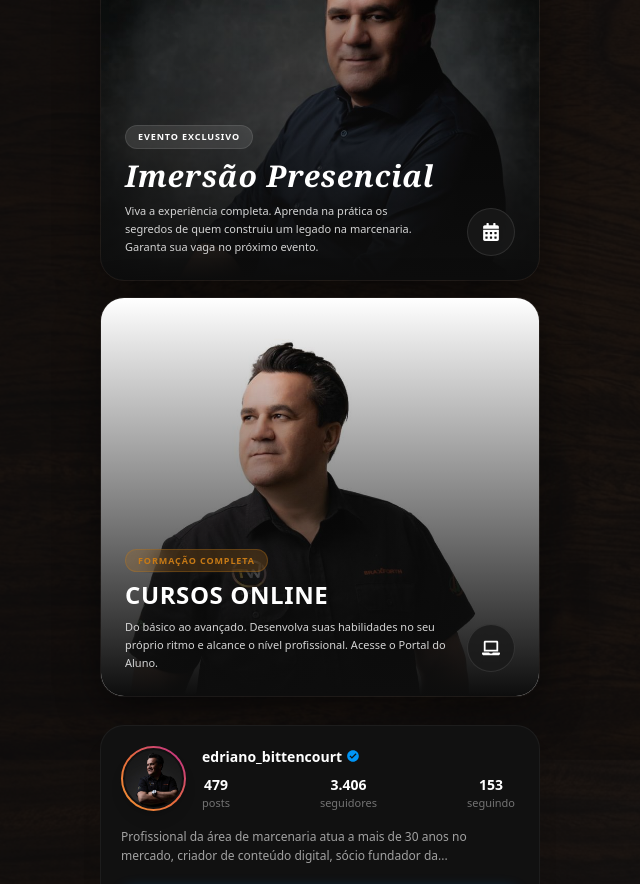
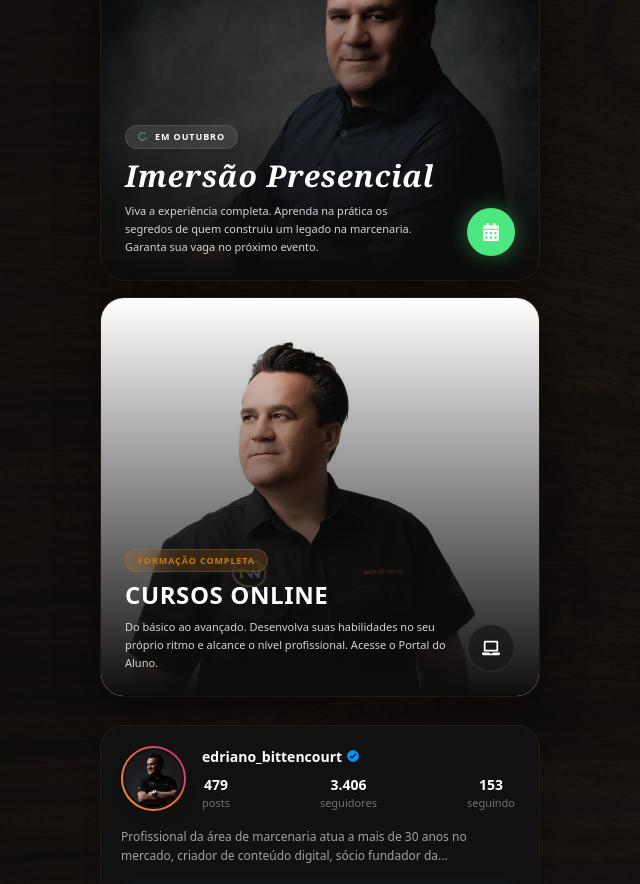
Before and after one commit to webert-abreu/edriano, a Next.js app: page / in a window 1280 px wide. Shown: the part 1800-2684 px from the top of the page, without its empty margins (320-960 px from the left). Built offline with nearby package versions, Linux system fonts and the light colour scheme.

Commit message:
feat: altera badge do evento para Outubro com spinner e ajusta ícone de calendário

```diff
--- a/src/app/page.tsx
+++ b/src/app/page.tsx
@@ -1,7 +1,7 @@
 "use client"
 import Image from "next/image";
 import { useState } from "react";
-import { FaYoutube, FaInstagram, FaWhatsapp, FaArrowRight, FaUsers, FaLaptop, FaHammer, FaCalendarAlt, FaChevronRight, FaShoppingCart } from "react-icons/fa";
+import { FaYoutube, FaInstagram, FaWhatsapp, FaArrowRight, FaUsers, FaLaptop, FaHammer, FaCalendarAlt, FaChevronRight, FaShoppingCart, FaSpinner } from "react-icons/fa";
 
 export default function Home() {
   const [showBio, setShowBio] = useState(false);
@@ -232,11 +232,14 @@
             <div className="absolute inset-0 bg-gradient-to-t from-[#0d0d0d] via-[#0d0d0d]/50 to-transparent"></div>
             <div className="absolute bottom-6 left-6 right-6 flex items-end justify-between">
               <div className="flex flex-col items-start pr-4">
-                <span className="px-3 py-1 bg-white/10 backdrop-blur-md text-[9px] font-black tracking-widest uppercase text-white border border-white/10 rounded-full mb-2">Evento Exclusivo</span>
+                <span className="px-3 py-1 bg-white/10 backdrop-blur-md text-[9px] font-black tracking-widest uppercase text-white border border-white/10 rounded-full mb-2 flex items-center gap-2">
+                  <FaSpinner className="animate-spin text-[#4de782]" />
+                  Em Outubro
+                </span>
                 <h3 className="font-bold text-white text-3xl font-serif italic tracking-wide leading-tight">Imersão Presencial</h3>
                 <p className="text-neutral-300 text-[11px] mt-2 max-w-[95%] leading-relaxed">Viva a experiência completa. Aprenda na prática os segredos de quem construiu um legado na marcenaria. Garanta sua vaga no próximo evento.</p>
               </div>
-              <div className="w-12 h-12 rounded-full bg-[#1a1a1a]/80 flex items-center justify-center backdrop-blur-sm group-hover:bg-[#4de782] transition-colors shrink-0 border border-white/10">
+              <div className="w-12 h-12 rounded-full bg-[#4de782] flex items-center justify-center backdrop-blur-sm group-hover:scale-110 shadow-[0_0_20px_rgba(77,231,130,0.4)] transition-all shrink-0">
                 <FaCalendarAlt className="text-white text-lg" />
               </div>
             </div>
```
